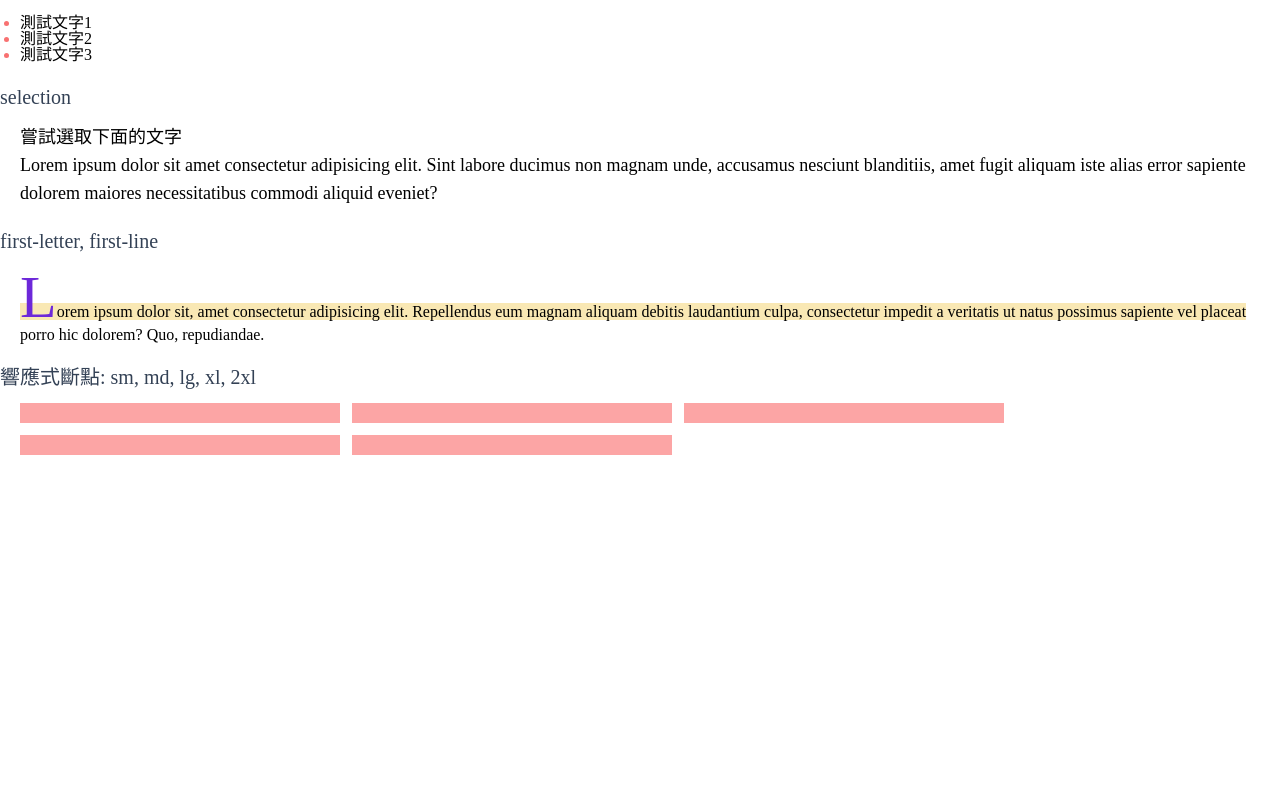
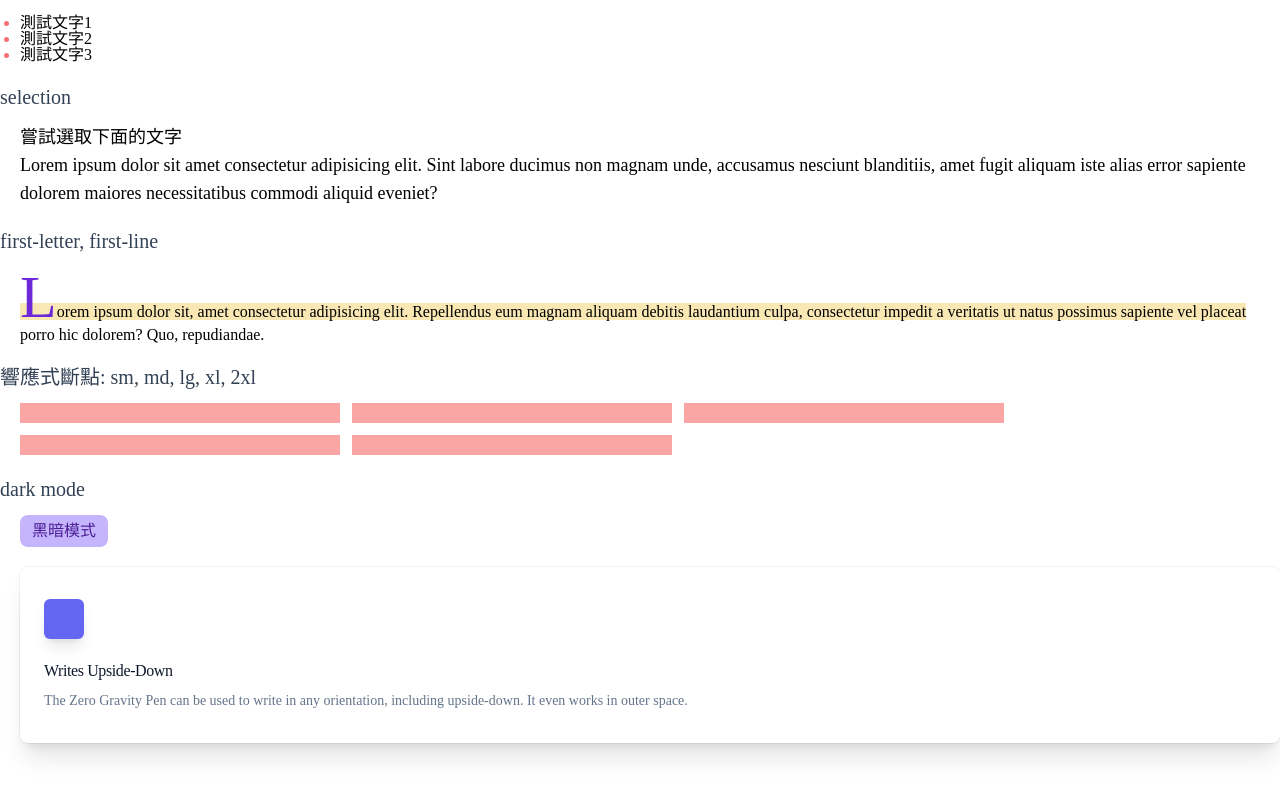
Before and after one commit to MizuYang/tailwind-playground, a Nuxt app: page /demo in a window 1280 px wide. Shown: the part 1519-2316 px from the top of the page. Before the commit the page ends 2034 px from the top, so only its background shows below. Built offline with nearby package versions, Linux system fonts and the light colour scheme.

Commit message:
新增 dark mode

```diff
--- a/pages/demo.vue
+++ b/pages/demo.vue
@@ -1,4 +1,13 @@
-<script setup></script>
+<script setup>
+const isDark = ref(false);
+
+const btnName = computed(() => `${isDark.value ? "白天" : "黑暗"}模式`);
+
+function darkModeToggle() {
+  document.documentElement.classList.toggle("dark");
+  isDark.value = document.documentElement.className.includes("dark");
+}
+</script>
 
 <template>
   <div>
@@ -274,12 +283,63 @@
       <SectionContent title="響應式斷點: sm, md, lg, xl, 2xl">
         <template #content>
           <ul class="flex flex-wrap gap-3">
-            <li class="bg-gray-300 sm:bg-sky-300 md:bg-yellow-300 lg:bg-green-300 xl:bg-red-300 2xl:bg-violet-400 w-80 h-5"></li>
-            <li class="bg-gray-300 sm:bg-sky-300 md:bg-yellow-300 lg:bg-green-300 xl:bg-red-300 2xl:bg-violet-400 w-80 h-5"></li>
-            <li class="bg-gray-300 sm:bg-sky-300 md:bg-yellow-300 lg:bg-green-300 xl:bg-red-300 2xl:bg-violet-400 w-80 h-5"></li>
-            <li class="bg-gray-300 sm:bg-sky-300 md:bg-yellow-300 lg:bg-green-300 xl:bg-red-300 2xl:bg-violet-400 w-80 h-5"></li>
-            <li class="bg-gray-300 sm:bg-sky-300 md:bg-yellow-300 lg:bg-green-300 xl:bg-red-300 2xl:bg-violet-400 w-80 h-5"></li>
+            <li
+              class="h-5 w-80 bg-gray-300 sm:bg-sky-300 md:bg-yellow-300 lg:bg-green-300 xl:bg-red-300 2xl:bg-violet-400"
+            ></li>
+            <li
+              class="h-5 w-80 bg-gray-300 sm:bg-sky-300 md:bg-yellow-300 lg:bg-green-300 xl:bg-red-300 2xl:bg-violet-400"
+            ></li>
+            <li
+              class="h-5 w-80 bg-gray-300 sm:bg-sky-300 md:bg-yellow-300 lg:bg-green-300 xl:bg-red-300 2xl:bg-violet-400"
+            ></li>
+            <li
+              class="h-5 w-80 bg-gray-300 sm:bg-sky-300 md:bg-yellow-300 lg:bg-green-300 xl:bg-red-300 2xl:bg-violet-400"
+            ></li>
+            <li
+              class="h-5 w-80 bg-gray-300 sm:bg-sky-300 md:bg-yellow-300 lg:bg-green-300 xl:bg-red-300 2xl:bg-violet-400"
+            ></li>
           </ul>
+        </template>
+      </SectionContent>
+
+      <SectionContent title="dark mode">
+        <template #content>
+          <button
+            type="button"
+            class="mb-5 rounded-lg bg-violet-300 px-3 py-2 text-violet-900 dark:bg-violet-700 dark:text-violet-300"
+            @click="darkModeToggle"
+          >
+            {{ btnName }}
+          </button>
+          <div
+            class="rounded-lg bg-white px-6 py-8 shadow-xl ring-1 ring-slate-900/5 dark:bg-slate-800"
+          >
+            <div>
+              <span
+                class="inline-flex items-center justify-center rounded-md bg-indigo-500 p-2 shadow-lg"
+              >
+                <svg
+                  class="h-6 w-6 text-white"
+                  xmlns="http://www.w3.org/2000/svg"
+                  fill="none"
+                  viewBox="0 0 24 24"
+                  stroke="currentColor"
+                  aria-hidden="true"
+                >
+                  <!-- ... -->
+                </svg>
+              </span>
+            </div>
+            <h3
+              class="mt-5 text-base font-medium tracking-tight text-slate-900 dark:text-white"
+            >
+              Writes Upside-Down
+            </h3>
+            <p class="mt-2 text-sm text-slate-500 dark:text-slate-400">
+              The Zero Gravity Pen can be used to write in any orientation,
+              including upside-down. It even works in outer space.
+            </p>
+          </div>
         </template>
       </SectionContent>
     </main>
--- a/tailwind.config.js
+++ b/tailwind.config.js
@@ -1,5 +1,6 @@
 /** @type {import('tailwindcss').Config} */
 export default {
+  darkMode: 'selector',
   content: ["./src/**/*.{html,js}"],
   theme: {
     extend: {},
```
